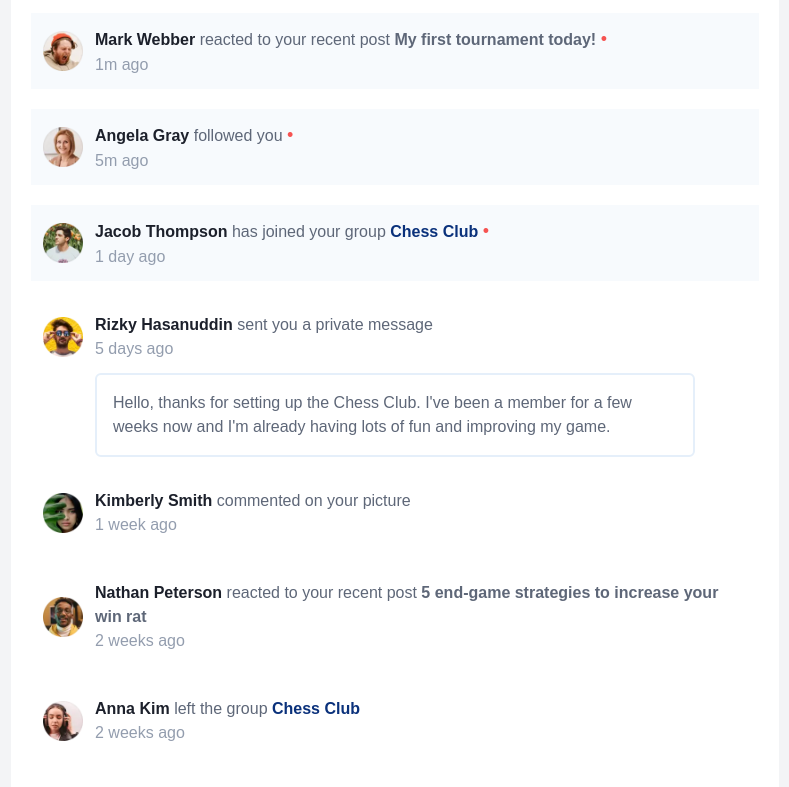
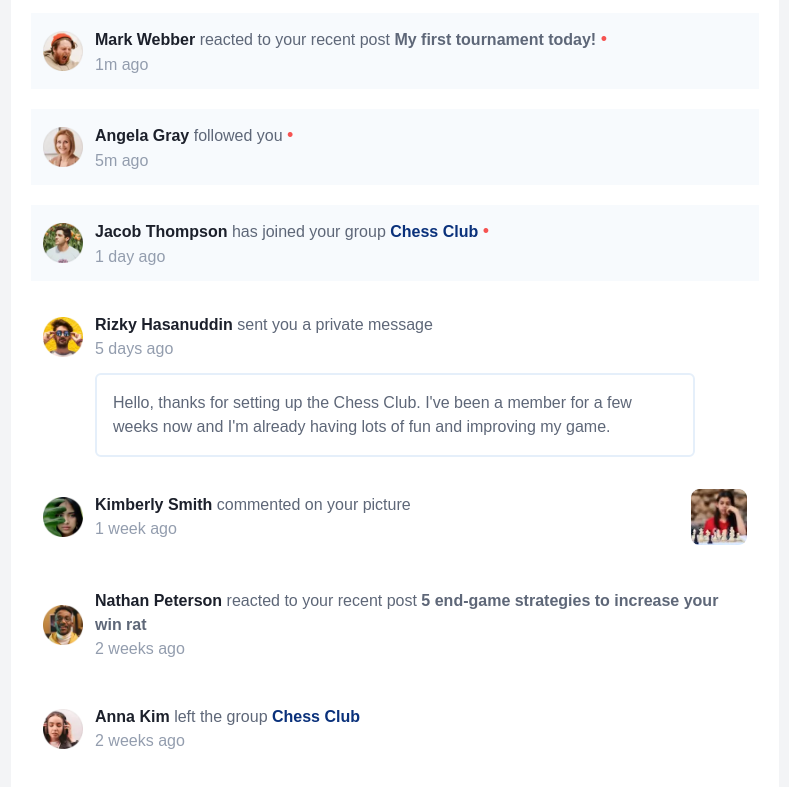
Before and after one commit to egwuatujoy/notify.app, a website: page public/index.html in a window 1280 px wide. Shown: the part 111-898 px from the top of the page, without its empty margins (245-1034 px from the left). Drawn offline with Linux system fonts and the light colour scheme.

Commit message:
updated styling

```diff
--- a/public/index.html
+++ b/public/index.html
@@ -7,7 +7,7 @@
     <link rel="stylesheet" href="output.css" />
   </head>
   <body class="bg-gray-100 font-PlusJakartaSans">
-    <div class="bg-white my-10 mx-64 p-5 max-xl:mx-8 max-xl:my-14">
+    <div class="bg-white my-10 mx-64 p-5 max-xl:mx-8">
       <!-- header -->
       <header class="flex justify-between items-center mb-8">
         <div class="flex items-center justify-center gap-2">
@@ -116,7 +116,8 @@
 
         <!-- card5 -->
 
-        <section class="flex justify-start items-center gap-3 p-3 w-full mb-5">
+        <section class=" flex justify-between items-center p-3 w-full mb-5">
+          <div class="flex justify-start items-center gap-3">
             <img
               src="./images/avatar-kimberly-smith.webp"
               alt="avatar-kimberly-smith"
@@ -127,8 +128,12 @@
                 <strong class="text-veryDark"> Kimberly Smith</strong>
                 commented on your picture
               </p>
+
               <p class="text-GrayishBlue">1 week ago</p>
             </figure>
+          </div>
+
+          <img src="./images/image-chess.webp" alt="image-chess" class="w-14" />
         </section>
 
         <section class="flex justify-start items-center gap-3 p-3 w-full mb-5">
--- a/src/style.css
+++ b/src/style.css
@@ -6,5 +6,5 @@
   @apply text-veryDark font-extrabold text-2xl max-md:text-base;
 }
 .message {
-  @apply mx-16 border-2 border-LightGrayishBlue1 p-4 rounded-md mb-5;
+  @apply mx-16 border-2 border-LightGrayishBlue1 p-4 rounded-md mb-5 w-fit h-fit;
 }
```
Also changed, not shown: public/output.css. Lines whose indentation alone changed are shown as unchanged.
